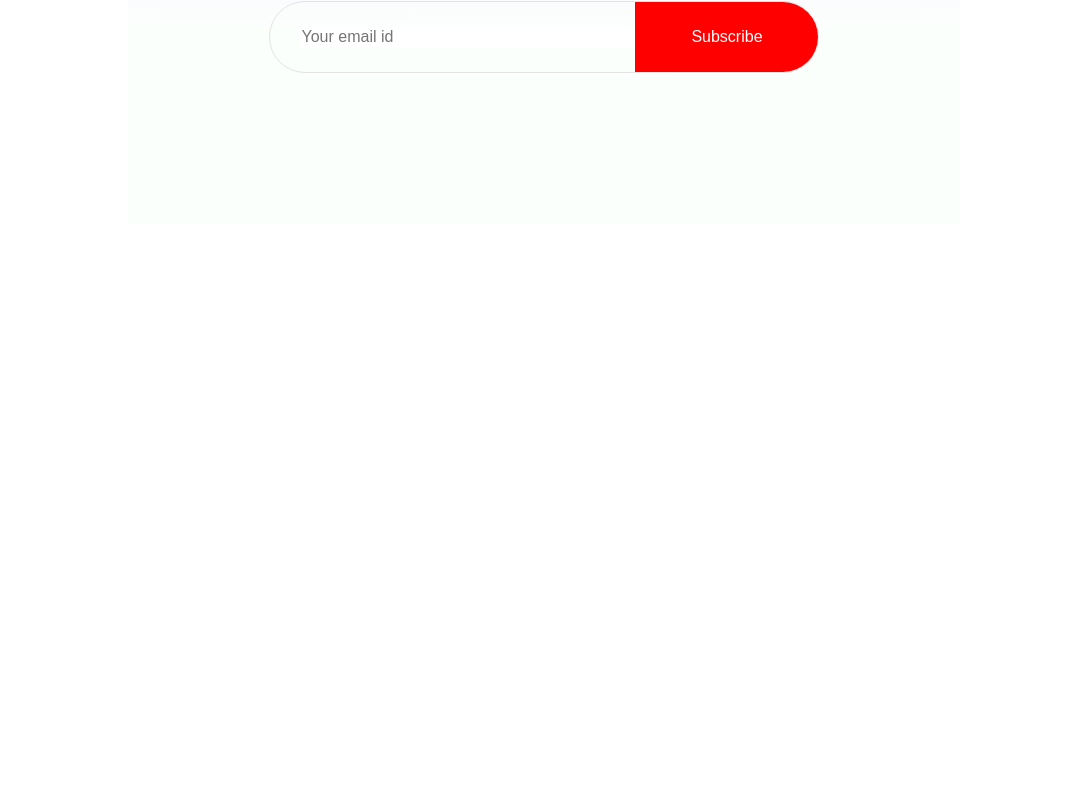
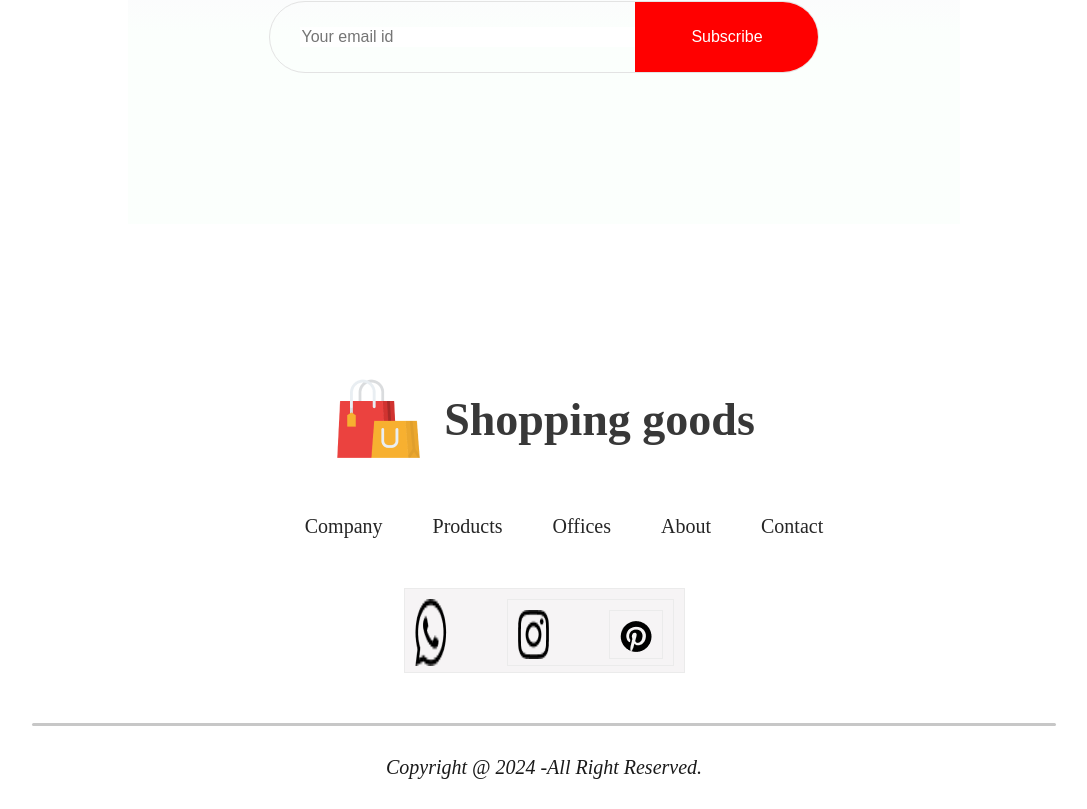
Before and after one commit to Ruman67/Ecomm, a React (Create React App) app in the folder frontend/: page / in a window 1280 px wide. Shown: the part 3889-4698 px from the top of the page, without its empty margins (96-1183 px from the left). Before the commit the page ends 4263 px from the top, so only its background shows below. Built offline with nearby package versions, Linux system fonts and the light colour scheme.

Commit message:
Footer added

```diff
--- a/frontend/package.json
+++ b/frontend/package.json
@@ -8,6 +8,7 @@
     "@testing-library/user-event": "^13.5.0",
     "react": "^18.3.1",
     "react-dom": "^18.3.1",
+    "react-icons": "^5.4.0",
     "react-router-dom": "^7.0.2",
     "react-scripts": "5.0.1",
     "web-vitals": "^2.1.4"
--- a/frontend/src/App.js
+++ b/frontend/src/App.js
@@ -7,6 +7,8 @@
 import Product from './Components/Pages/Product';
 import Cart from './Components/Pages/Cart';
 import LoginSignup from './Components/Pages/LoginSignup';
+import Footer from './Components/Footer/Footer';
+
 function App() {
   return (
     <div >
@@ -23,8 +25,11 @@
         <Route path=":productId" element={<Product/>}></Route>
 <Route path = '\cart' element={<Cart/>}></Route>
 <Route path = '\login' element={<LoginSignup/>}></Route>
+
        </Routes>
+       <Footer/>
       </BrowserRouter>
+
     </div>
   );
 }
--- /dev/null
+++ b/frontend/src/Components/Footer/Footer.css
@@ -0,0 +1,63 @@
+.footer{
+    display: flex;
+    align-items: center;
+    flex-direction: column;
+    justify-content: center;
+    gap: 50px;
+}
+.footer-logo{
+    display: flex;
+    align-items: center;
+    gap: 20px;
+}
+.footer-logo p{
+    color: #383838;
+    font-size: 46px;
+    font-weight: 600;
+}
+.footer-links{
+    display: flex;
+    list-style: none;
+    gap: 50px;
+    color: #252525;
+    font-size: 20px;
+}
+.footer-links li{
+    cursor: pointer;
+}
+.footer-social-icons{
+    display: flex;
+    gap: 20px;
+
+}
+.footer-icons-container{
+    padding: 10px;
+    padding-bottom: 6px;
+    background: hsl(330, 10%, 96%);
+    border: 1px solid #ebebeb;
+    display: flex;
+    gap: 60px;
+}
+.footer-copyright{
+    display: flex;
+    flex-direction: column;
+    align-items: center;
+    gap: 30px;
+    width: 100%;
+    margin-bottom:30px;
+    color: #1a1a1a;
+    font-size: 20px;
+
+    font-style: italic;
+
+}
+.footer-copyright hr {
+    width: 80%;
+    border: none;
+    border-radius:10px;
+    height: 3px;
+    background: #c7c7c7;
+    font-weight: 600;
+
+
+}
--- /dev/null
+++ b/frontend/src/Components/Footer/Footer.jsx
@@ -0,0 +1,41 @@
+import React from 'react'
+import  './Footer.css'
+import footer_logo from '../Assets/logo_big.png'
+import whatsapp_icon from '../Assets/whatsapp_icon.png'
+import instagram_icon from '../Assets/instagram_icon.png'
+import pintester_icon from '../Assets/pintester_icon.png'
+
+const Footer = () => {
+  return (
+    <div className='footer'>
+      <div className="footer-logo">
+        <img src={footer_logo} alt="" />
+        <p>Shopping goods</p>
+      </div>
+      <ul className="footer-links">
+    <li>Company</li>
+    <li>Products</li>
+    <li>Offices</li>
+    <li>About</li>
+    <li>Contact</li>
+      </ul>
+      <div className="footer-social-icons">
+        <div className="footer-icons-container">
+          <img src={whatsapp_icon} alt="" />
+          <div className="footer-icons-container">
+          <img src={instagram_icon} alt="" />
+          <div className="footer-icons-container">
+          <img src={pintester_icon} alt="" />
+        </div>
+        </div>
+        </div>
+        </div>
+     <div className="footer-copyright">
+      <hr/>
+      <p>Copyright @ 2024 -All Right Reserved.</p>
+     </div>
+      </div>
+  )
+}
+
+export default Footer
--- a/frontend/src/Components/Newsletter/Newsletter.css
+++ b/frontend/src/Components/Newsletter/Newsletter.css
@@ -34,7 +34,7 @@
     align-items: center;
     justify-content: center;
     width: 100%;
-    max-width: 730px;
+    max-width: 1030px;
     height: 70px;
     border-radius: 80px;
     border: 1px solid #e3e3e3;
--- a/frontend/src/Components/Pages/Shop.jsx
+++ b/frontend/src/Components/Pages/Shop.jsx
@@ -4,6 +4,7 @@
 import Offers from '../Offers/Offers'
 import NewCollections from '../NewCollections/NewCollections'
 import Newsletter from '../Newsletter/Newsletter'
+
 const Shop = () => {
   return (
     <div>
@@ -12,6 +13,7 @@
       <Offers/>
       <NewCollections/>
       <Newsletter/>
+
     </div>
   )
 }
```
Also changed, not shown: 1 other file (tests, documents, lock files or other folders).
